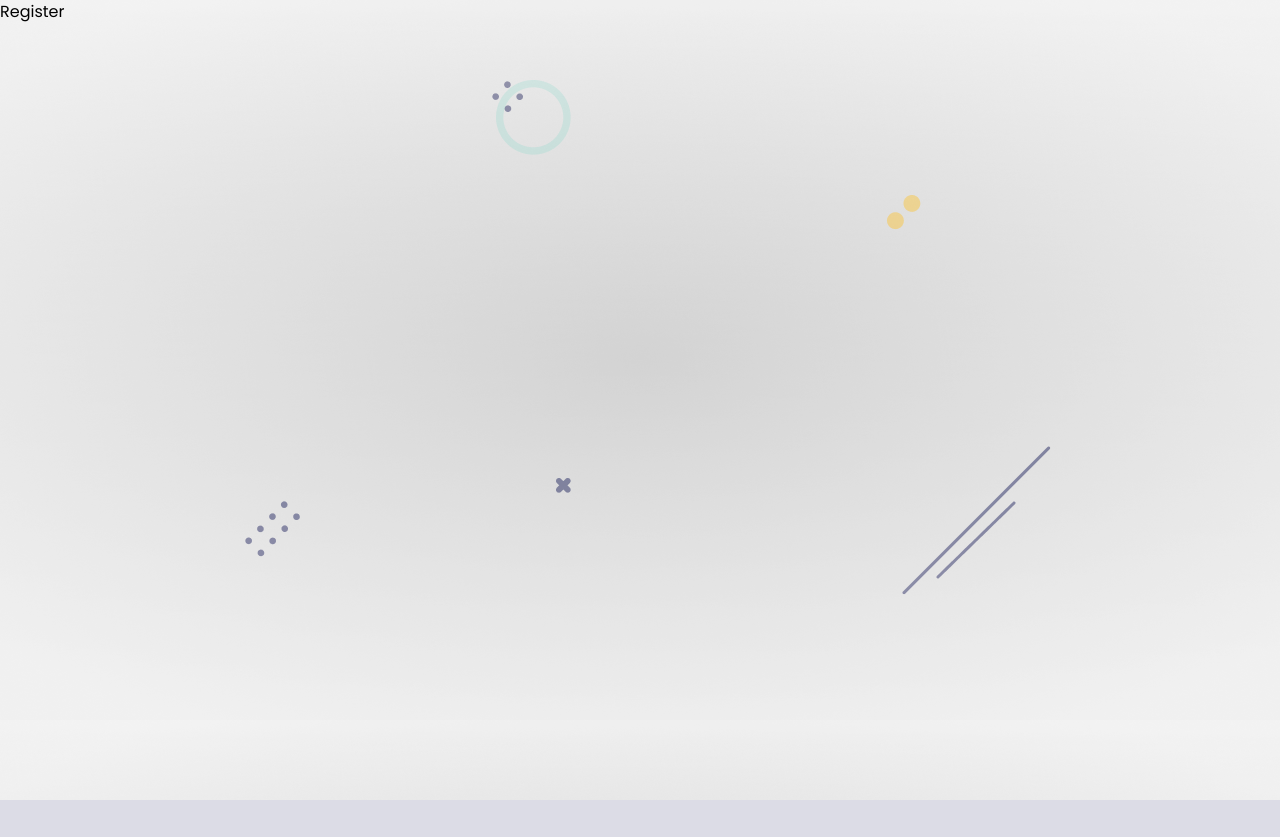
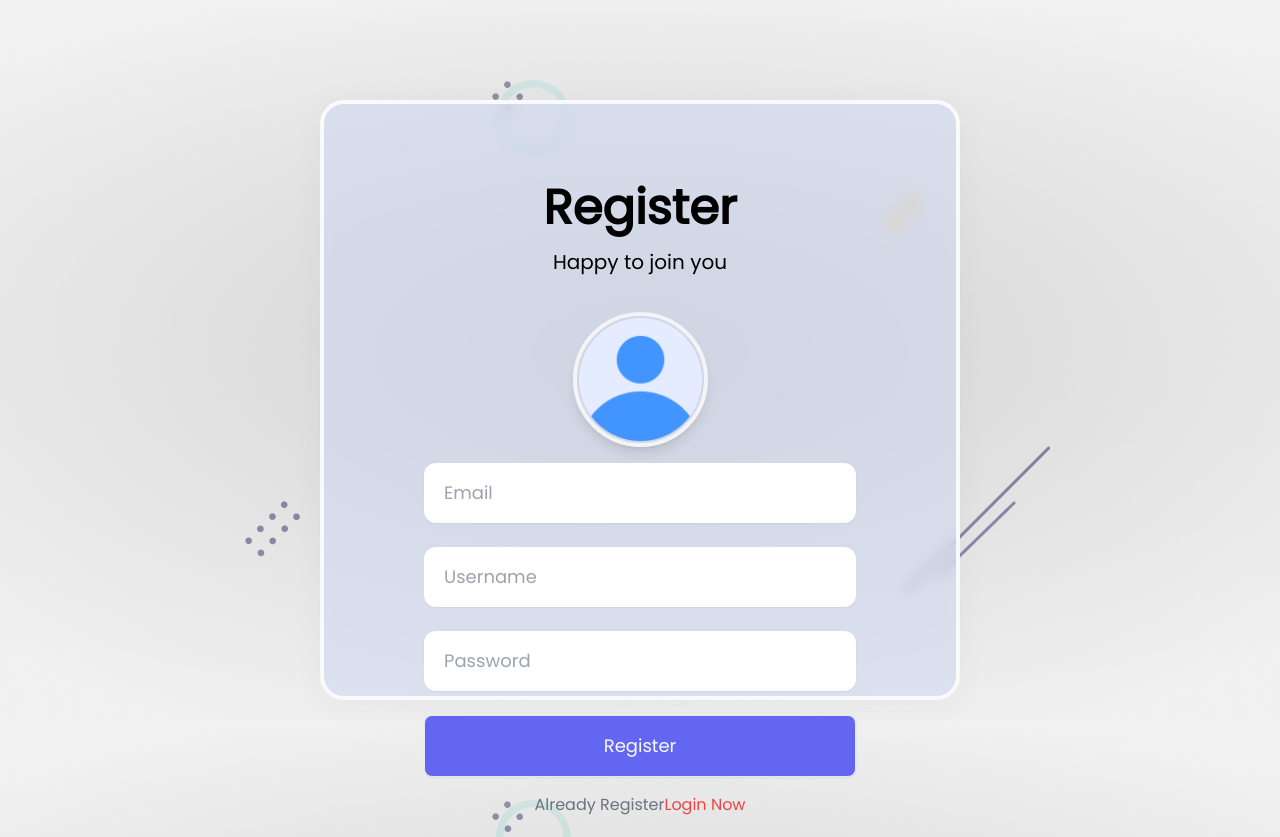
Before and after one commit to Ankur-Vekariya/client, a React (Create React App) app: page /register in a window 1280 px wide. Before the commit the page ends 800 px from the top, so only its background shows below. Built offline with nearby package versions, Linux system fonts and the light colour scheme.

Commit message:
Register page in client

```diff
--- a/src/components/Register.js
+++ b/src/components/Register.js
@@ -1,9 +1,100 @@
-import React from 'react'
+import React, { useState } from "react";
+import { Link } from "react-router-dom";
+import avatar from "../assetes/profile.png";
+import styles from "../styles/Usename.module.css";
+import { Toaster } from "react-hot-toast";
+import { useFormik } from "formik";
+import { registerVelidation } from "../helper/validate";
+import convertToBase64 from "../helper/convert";
 
 export default function Register() {
+  const [file, setFile] = useState();
+
+  const formik = useFormik({
+    initialValues: {
+      email: "",
+      username: "",
+      password: "",
+    },
+    validate: registerVelidation,
+    validateOnBlur: false,
+    validateOnChange: false,
+    onSubmit: async (values) => {
+      values = await Object.assign(values, { profile: file || "" });
+      console.log(values);
+    },
+  });
+
+  const onUpload = async (e) => {
+    console.log("e", e);
+
+    const base64 = await convertToBase64(e.target.files[0]);
+
+    console.log("base64", base64);
+    setFile(base64);
+  };
+  console.log("file", file);
   return (
-    <div>
-      Register
+    <div className="container mx-auto">
+      <Toaster position="top-center" reverseOrder={false}></Toaster>
+      <div className="flex justify-center items-center h-screen">
+        <div className={styles.glass} style={{ width: "50%" }}>
+          <div className="title flex flex-col items-center">
+            <h4 className="text-5xl font-bold">Register</h4>
+            <span className="py-4 text-xl w-2/3 text-center">
+              Happy to join you
+            </span>
+          </div>
+          <form className="py-1" onSubmit={formik.handleSubmit}>
+            <div className="profile flex justify-center py-4">
+              <label htmlFor="profile">
+                <img
+                  src={file || avatar}
+                  alt="avatar"
+                  className={styles.profile_img}
+                />
+              </label>
+              <input
+                onChange={onUpload}
+                type="file"
+                id="profile"
+                name="profile"
+              ></input>
+            </div>
+            <div className="textbox flex flex-col items-center gap-6 ">
+              <input
+                {...formik.getFieldProps("email")}
+                type="text"
+                placeholder="Email"
+                className={styles.textbox}
+              />
+              <input
+                {...formik.getFieldProps("username")}
+                type="text"
+                placeholder="Username"
+                className={styles.textbox}
+              />
+              <input
+                {...formik.getFieldProps("password")}
+                type="text"
+                placeholder="Password"
+                className={styles.textbox}
+              />
+              <button type="submit" className={styles.btn}>
+                Register
+              </button>
+            </div>
+            <div className="text-center py-4">
+              <span className="text-gray-500">
+                Already Register
+                <Link className="text-red-500" to="/">
+                  Login Now
+                </Link>
+              </span>
+            </div>
+          </form>
+        </div>
+      </div>
     </div>
-  )
+  );
 }
--- a/src/components/Reset.js
+++ b/src/components/Reset.js
@@ -1,6 +1,4 @@
 import React from "react";
-import { Link } from "react-router-dom";
-import avatar from "../assetes/profile.png";
 import styles from "../styles/Usename.module.css";
 import { Toaster } from "react-hot-toast";
 import { useFormik } from "formik";
--- /dev/null
+++ b/src/helper/convert.js
@@ -0,0 +1,15 @@
+export default function convertToBase64(file) {
+  return new Promise((resolve, reject) => {
+    const fileReader = new FileReader();
+    console.log("fileReader", fileReader);
+    fileReader.readAsDataURL(file);
+    fileReader.onload = () => {
+      resolve(fileReader.result);
+      console.log("fileresult", fileReader.result);
+    };
+    fileReader.onerror = (error) => {
+      reject(error);
+      console.log("error", error);
+    };
+  });
+}
--- a/src/helper/validate.js
+++ b/src/helper/validate.js
@@ -18,6 +18,12 @@
   return error;
 }
 
+export async function registerVelidation(values) {
+  const errors = usernameVerify({}, values);
+  passwordVerify(errors, values);
+  emailVerify(errors, values);
+  return errors;
+}
 // velidate password
 
 function passwordVerify(error = {}, values) {
@@ -46,3 +52,16 @@
   }
   return error;
 }
+
+// velidate email
+
+function emailVerify(error = {}, values) {
+  if (!values.email) {
+    error.email = toast.error("email is required");
+  } else if (values.email.includes(" ")) {
+    error.email = toast.error("wrong email...");
+  } else if (!/^[A-Z0-9._%+-]+@[A-Z0-9.-]+\.[A-Z]{2,4}$/i.test(values.email)) {
+    error.email = toast.error("Invalid email address...");
+  }
+  return error;
+}
--- a/src/styles/Usename.module.css
+++ b/src/styles/Usename.module.css
@@ -20,6 +20,9 @@
   @apply border bg-indigo-500 w-3/4 py-4 rounded-lg text-gray-50 text-lg shadow-sm text-center;
 }
 
-.btn:hover{
-background-color: #ff6a6a;
+.btn:hover {
+  background-color: #ff6a6a;
 }
+input[type="file"] {
+  display: none;
+}
```
